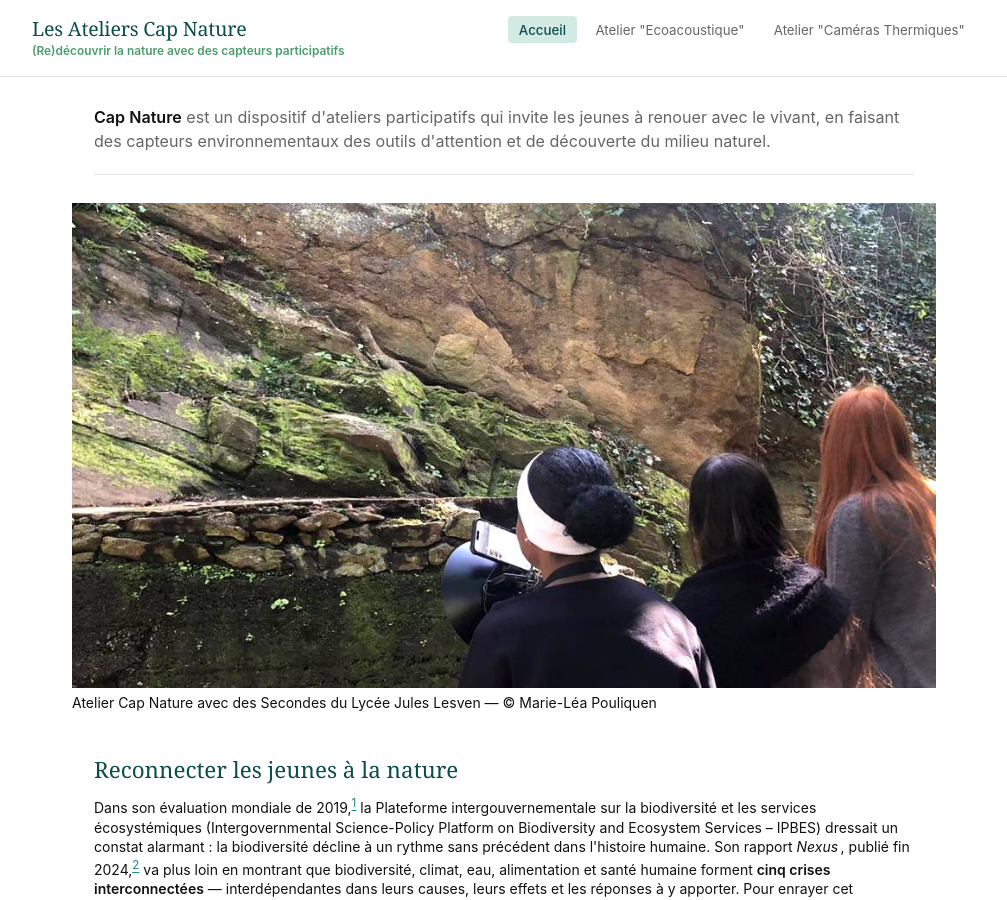
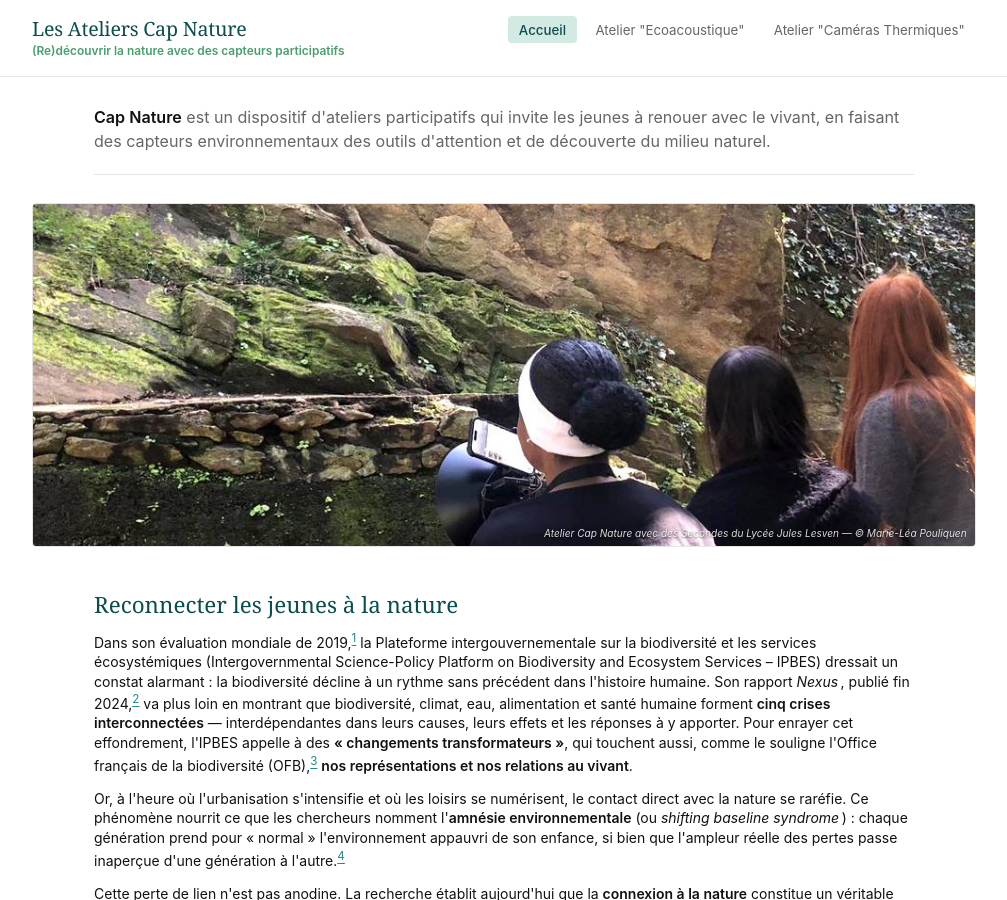
Before and after one commit to marieleapouliquen/wiki-cap-nature, a Jekyll site: the page built from index.md, in a window 1280 px wide and 900 px high. Shown: the whole window, without its empty margins (136-1143 px from the left). Built offline with Jekyll 4.4.1, drawn with Linux system fonts in a browser that asks for light colours.

Commit message:
Update main.css

```diff
--- a/assets/css/main.css
+++ b/assets/css/main.css
@@ -544,6 +544,34 @@ main.content > p > em, main.content > em {
   }
 }
 
+/* --- BANNIÈRE DE PAGE (image large + crédit) --- */
+.page-banner {
+  position: relative;
+  margin: 0 auto 2.5rem auto;
+  max-width: var(--maxw);
+  border-radius: 4px;
+  overflow: hidden;
+  border: 1px solid var(--color-border);
+}
+
+.page-banner-img {
+  width: 100%;
+  height: clamp(220px, 38vh, 420px);
+  object-fit: cover;
+  object-position: center 70%;   /* garde les sujets, en bas de l'image, visibles */
+  display: block;
+}
+
+.page-banner-credit {
+  position: absolute;
+  right: 0.6rem;
+  bottom: 0.4rem;
+  color: rgba(255, 255, 255, 0.85);
+  font-size: 0.72rem;
+  font-style: italic;
+  text-shadow: 0 1px 2px rgba(0, 0, 0, 0.6);
+}
+
 
 /* ============================================================================
    7. RESPONSIVE GLOBAL & ADAPTATION DU LAYOUT DOUBLE COLONNE
```
